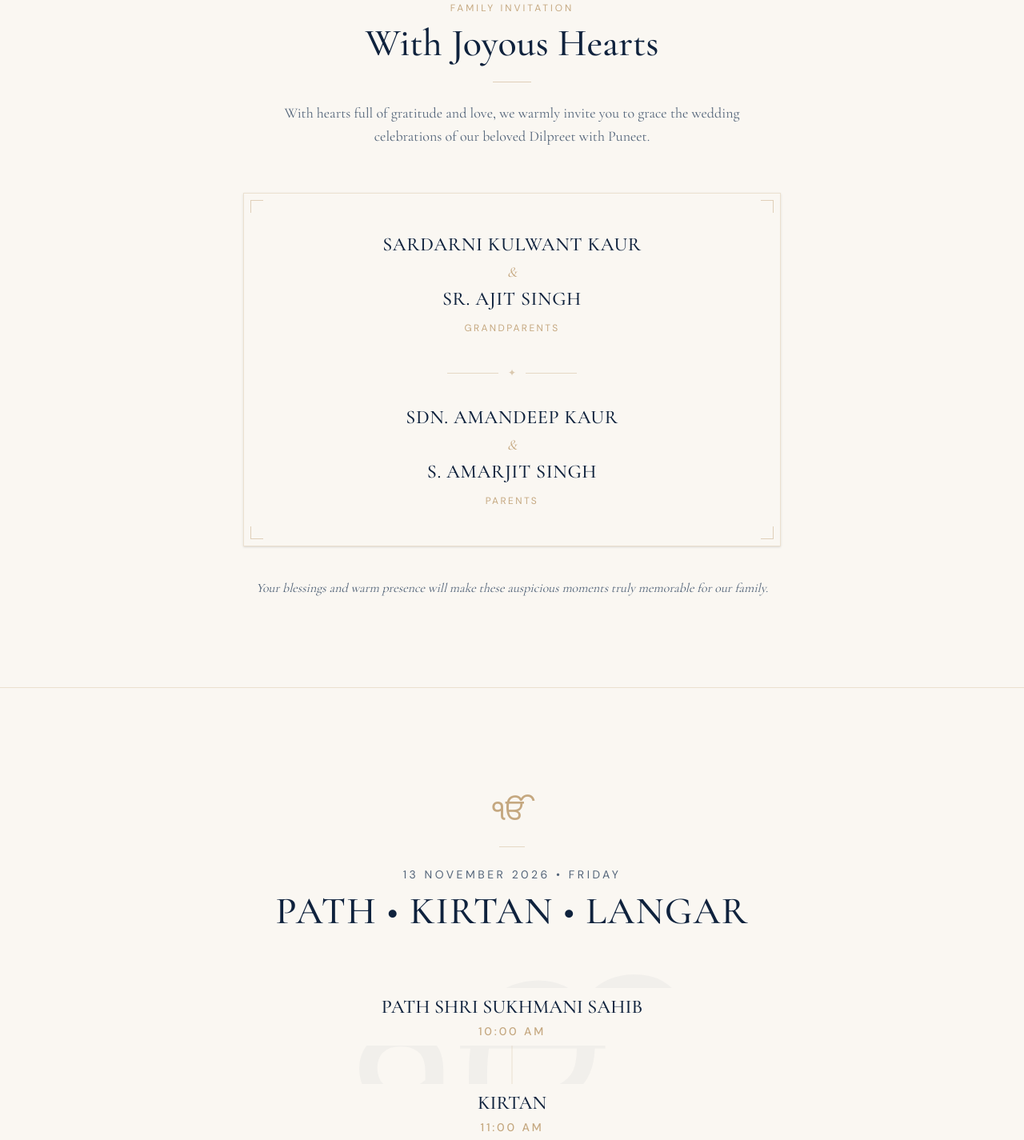
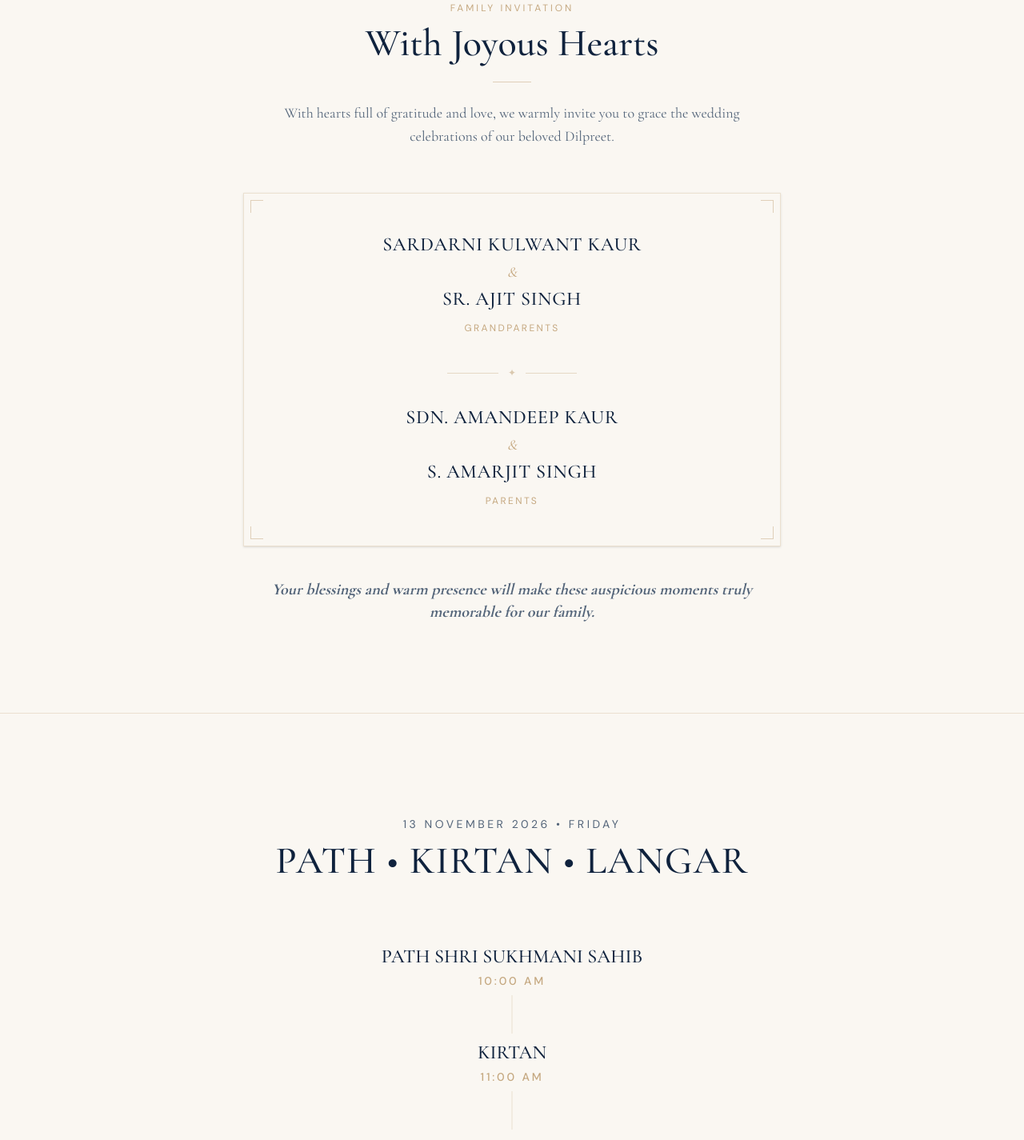
Before and after one commit to GurkanwarSingh56/Wedding-Invitation, a Next.js app: page / in a window 1280 px wide. Shown: the part 960-2385 px from the top of the page at 80% size. Built offline with nearby package versions, Linux system fonts and the light colour scheme.

Commit message:
fix: make family closing line bold in English and remove Ik Onkar from Path section

```diff
--- a/components/sections/Celebrations.tsx
+++ b/components/sections/Celebrations.tsx
@@ -25,24 +25,7 @@ export default function Celebrations() {
           PART 1: 13 NOVEMBER — PATH • KIRTAN • LANGAR (Spiritual & Peaceful)
          ───────────────────────────────────────────────────────────── */}
       <section className="py-24 md:py-32 px-4 relative bg-[#FAF7F2] border-t border-[#C5A880]/30 overflow-hidden">
-        {/* Subtle decorative floral background watermark */}
-        <div className="absolute inset-0 opacity-[0.03] pointer-events-none flex items-center justify-center">
-          <span className="text-[280px] font-punjabi select-none">ੴ</span>
-        </div>
-
         <div className="max-w-3xl mx-auto text-center relative z-10">
-          {/* Subtle Ik Onkar */}
-          <motion.div
-            initial="hidden"
-            whileInView="visible"
-            viewport={{ once: true }}
-            variants={fadeUp}
-            className="mb-6 flex flex-col items-center"
-          >
-            <span className="text-3xl md:text-4xl text-[#C5A880] font-punjabi">ੴ</span>
-            <div className="w-8 h-[1px] bg-[#C5A880]/40 mt-3"></div>
-          </motion.div>
-
           {/* Date & Day Header */}
           <motion.p
             initial="hidden"
--- a/components/sections/Family.tsx
+++ b/components/sections/Family.tsx
@@ -85,7 +85,7 @@ export default function Family() {
         </div>
 
         {/* Closing Warm Blessing Line */}
-        <p className={`mt-10 text-sm md:text-base text-[#536479] italic ${isPunjabi ? 'font-punjabi' : 'font-serif'}`}>
+        <p className={`mt-10 text-sm md:text-xl text-[#536479] italic ${isPunjabi ? 'font-punjabi' : 'font-serif font-bold'}`}>
           {isPunjabi ? invitationMessage.closingPunjabi : invitationMessage.closing}
         </p>
       </motion.div>
--- a/data/wedding.ts
+++ b/data/wedding.ts
@@ -157,8 +157,8 @@ export const weddingData = {
   invitationMessage: {
     title: "With Joyous Hearts",
     titlePunjabi: "ਖੁਸ਼ੀਆਂ ਭਰਿਆ ਸੱਦਾ",
-    lead: "With hearts full of gratitude and love, we warmly invite you to grace the wedding celebrations of our beloved Dilpreet with Puneet.",
-    leadPunjabi: "ਵਾਹਿਗੁਰੂ ਜੀ ਦੀ ਅਪਾਰ ਕਿਰਪਾ ਸਦਕਾ, ਅਸੀਂ ਤੁਹਾਨੂੰ ਆਪਣੀ ਲਾਡਲੀ ਦਿਲਪ੍ਰੀਤ ਅਤੇ ਪੁਨੀਤ ਦੇ ਵਿਆਹ ਸਮਾਗਮਾਂ ਵਿੱਚ ਸ਼ਾਮਲ ਹੋ ਕੇ ਖੁਸ਼ੀਆਂ ਵਧਾਉਣ ਲਈ ਦਿਲੋਂ ਸੱਦਾ ਦਿੰਦੇ ਹਾਂ।",
+    lead: "With hearts full of gratitude and love, we warmly invite you to grace the wedding celebrations of our beloved Dilpreet.",
+    leadPunjabi: "ਵਾਹਿਗੁਰੂ ਜੀ ਦੀ ਅਪਾਰ ਕਿਰਪਾ ਸਦਕਾ, ਅਸੀਂ ਤੁਹਾਨੂੰ ਆਪਣੀ ਲਾਡਲੀ ਦਿਲਪ੍ਰੀਤ ਦੇ ਵਿਆਹ ਸਮਾਗਮਾਂ ਵਿੱਚ ਸ਼ਾਮਲ ਹੋ ਕੇ ਖੁਸ਼ੀਆਂ ਵਧਾਉਣ ਲਈ ਦਿਲੋਂ ਸੱਦਾ ਦਿੰਦੇ ਹਾਂ।",
     closing: "Your blessings and warm presence will make these auspicious moments truly memorable for our family.",
     closingPunjabi: "ਆਪ ਜੀ ਦੀਆਂ ਅਸੀਸਾਂ ਅਤੇ ਪਿਆਰੀ ਹਾਜ਼ਰੀ ਸਾਡੇ ਪਰਿਵਾਰ ਲਈ ਇਹਨਾਂ ਪਲਾਂ ਨੂੰ ਸਦਾ ਲਈ ਯਾਦਗਾਰ ਬਣਾ ਦੇਵੇਗੀ।",
   },
```
